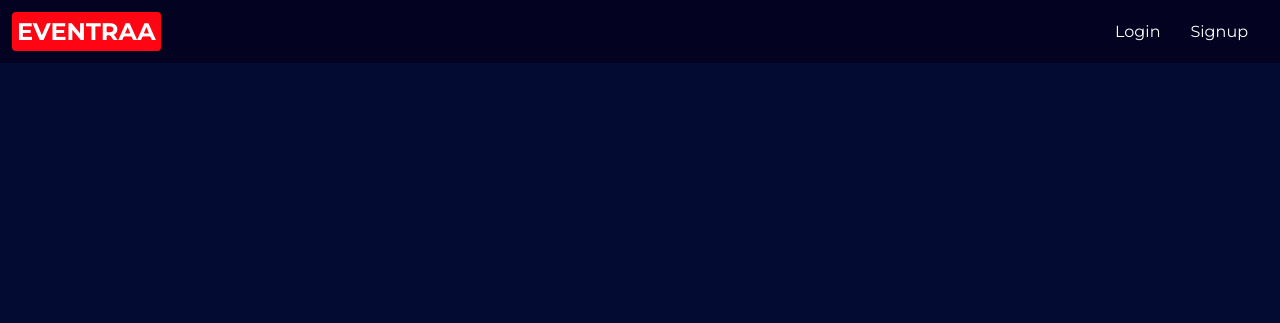
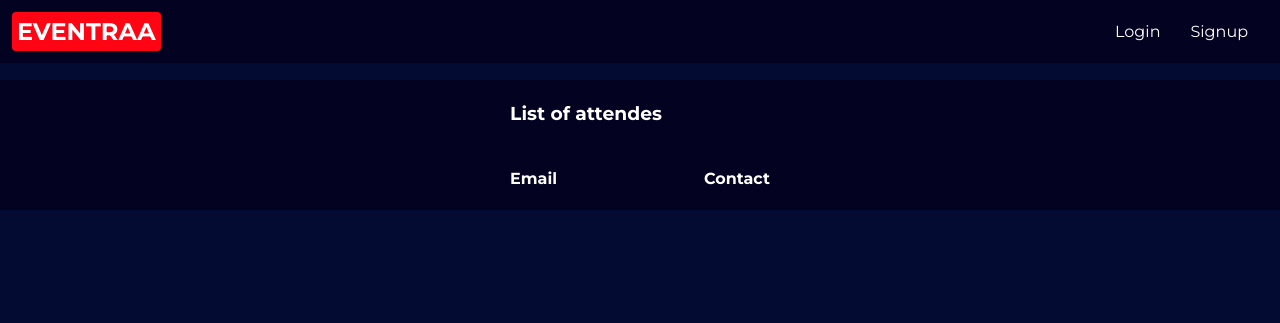
Before and after one commit to Kofi-Richardson/Eventraa, a PHP site: page /ModernCoursework/EventManageview.php?eventId=1 in a window 1280 px wide. Shown: the top 323 px of the page. Run offline with PHP 8.4, Linux system fonts and the light colour scheme; data that the repository does not hold is empty.

Commit message:
Completed this website

```diff
--- a/FrontEnd/EventManage.php
+++ b/FrontEnd/EventManage.php
@@ -34,6 +34,8 @@ require './HF/hompageheaader.php';
 ini_set('display_errors', 1);
 ini_set('display_startup_errors', 1);
 error_reporting(E_ALL);
+
+// Displaying Events created by the user or admin
 
 include '../EventHandler/preview.php';
 // session_start();
--- a/FrontEnd/EventManageview.php
+++ b/FrontEnd/EventManageview.php
@@ -28,6 +28,8 @@ include __DIR__ . '/../Auth/connection.php';
 
 include '../EventHandler/preview.php';
 
+// Displaying Data of registerd users for a specific event for the admin
+
 $Eventquery = 'SELECT * FROM Registration_data ';
 
 $eId = $_GET['eventId'];
@@ -46,12 +48,9 @@ $ress = $stmtD->fetchAll(PDO::FETCH_OBJ);
 $stmt->execute();
 $res = $stmt->fetchAll(PDO::FETCH_OBJ);
 
-foreach ($ress as $reservation) {
-    echo "
+?>
 
-
-
-        <table  class='Regdata'>
+ <table  class='Regdata'>
 
         <tr>
             <td rowspan='1'> <h3>List of attendes<h3> <td>
@@ -62,12 +61,21 @@ foreach ($ress as $reservation) {
                 <td><h4>Contact</h4></td>
         </tr>
 
+        <?php
+
+foreach ($ress as $reservation) {
+    echo "
+
+
+
+
+
         <tr>
 
                 <td>{$reservation->email}</td>
-                <td>{$reservation->contact}</td>
+                <td>+233{$reservation->contact}</td>
         </tr>
-</table>
+
 
 
 
@@ -77,6 +85,8 @@ foreach ($ress as $reservation) {
 
 ?>
 
+</table>
+
 
 
 
--- a/FrontEnd/Eventpreview.php
+++ b/FrontEnd/Eventpreview.php
@@ -31,6 +31,8 @@ ini_set('display_errors', 1);
 ini_set('display_startup_errors', 1);
 error_reporting(E_ALL);
 
+// displaying more details about the event when an event card is clicked
+
 include '../EventHandler/preview.php';
 
 $eventId = $_GET['event'];
@@ -49,6 +51,7 @@ $stmtQ->execute(array($_SESSION['ID'], $eventId));
 $hasRegistered = $stmtQ->rowCount() > 0;
 
 $regHTML = null;
+//  checking if a user is registered or not
 
 if (!$hasRegistered) {
     $regHTML = "<form action='../EventHandler/Regcount.php' method='POST' class='RegBut' >
@@ -63,6 +66,8 @@ if (!$hasRegistered) {
 
         </form>";
 }
+
+// displaying the event preview
 
 if ($stmt->rowCount() == 1) {
 
--- a/FrontEnd/createEvent.php
+++ b/FrontEnd/createEvent.php
@@ -25,6 +25,9 @@ require "../FrontEnd/HF/hompageheaader.php"
             <h1>CREATE YOUR</h1>
             <h1>EVENT</h1>
         </div>
+
+        <!-- form for the creating events  -->
+
 
         <form action="../EventHandler/eventFormReg.php" method="POST" class="create-event-form">
 
@@ -150,7 +153,7 @@ require './HF/footer.php';
 
 
 
-
+ <!-- //script to check if a users event is online or has a venue location  -->
 
 
     <script >
--- a/FrontEnd/index.css
+++ b/FrontEnd/index.css
@@ -28,8 +28,8 @@ html{
 header{
     background-color: #040221;
     padding: 12px;
-    position: sticky;
-    /* z-index: 1400; */
+    position: fixed;
+    z-index: 1400;
     width: 100%;
     top: 0;
     /* backdrop-filter: blur(25rem); */
--- a/FrontEnd/table.css
+++ b/FrontEnd/table.css
@@ -1,6 +1,8 @@
 
+/* stylying reg dat table */
 .Regdata{
-    margin: 50px;
+    margin-top: 80px;
+    /* margin: 50px; */
     display: flex;
     justify-content: center;
     background-color: #040221;
```
